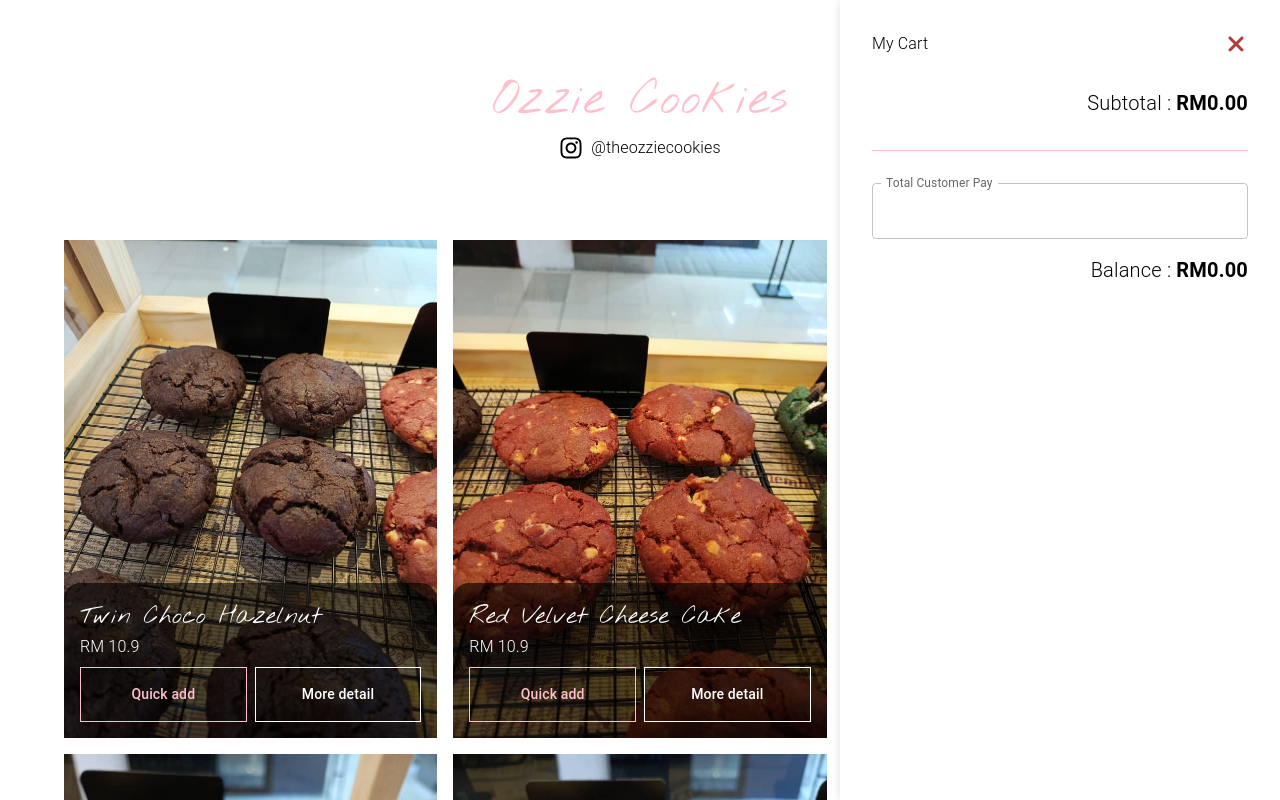
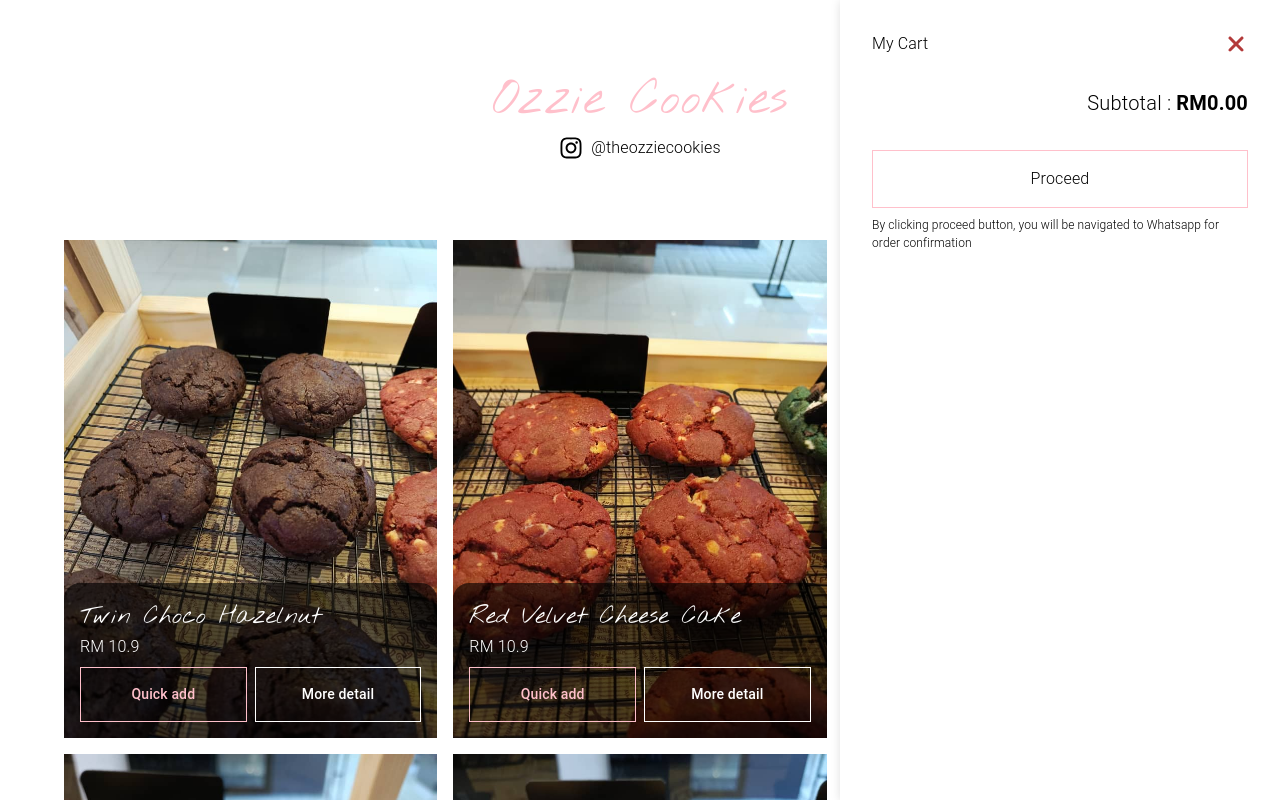
Before and after one commit to NazarulxFitri/kwason-by-adlee, a Next.js app: page / in a window 1280 px wide. Both pictures are taken after a click on the element 1226 px from the left and 56 px from the top of the page. Shown: the top 800 px of the page. Built offline with nearby package versions, Linux system fonts and the light colour scheme.

Commit message:
Update macademia price

```diff
--- a/src/modules/LayoutModule/CartModule/index.tsx
+++ b/src/modules/LayoutModule/CartModule/index.tsx
@@ -107,8 +107,7 @@ const CartModule: React.FC<CartModuleProps> = ({ setShowCart }) => {
         </Box>
         <Box>
 
-          <Box mt={4} sx={{ borderTop: "1px solid pink", pt: 4 }}>
-            {console.log("xxx customerpay", totalCustomerPay)}
+          {/* <Box mt={4} sx={{ borderTop: "1px solid pink", pt: 4 }}>
             <TextField
               InputLabelProps={{ shrink: true }}
               type="number"
@@ -125,8 +124,8 @@ const CartModule: React.FC<CartModuleProps> = ({ setShowCart }) => {
               />
             </Box>
           </Box>
-        </Box>
-        {/* <Box
+        </Box> */}
+          <Box
             mt={4}
             sx={{
               border: "1px solid pink",
@@ -163,13 +162,14 @@ const CartModule: React.FC<CartModuleProps> = ({ setShowCart }) => {
                 text={`Proceed`}
               />
             </Link>
-        </Box> */}
-        {/* <Text
+          </Box>
+          <Text
             mt={1}
             variant="body1"
             sx={{ fontWeight: "300", fontSize: "12px" }}
             text={`By clicking proceed button, you will be navigated to Whatsapp for order confirmation`}
-        /> */}
+          />
+        </Box>
       </Box>
     </Box>
   );
--- a/src/utils/useGetItemListings.tsx
+++ b/src/utils/useGetItemListings.tsx
@@ -44,7 +44,7 @@ export const useGetItemListings = () => {
       id: "macademia-white-chocolate",
       url: `/media/macademia.jpeg`,
       alt: "theozziecookies",
-      price: 9.80,
+      price: 10.90,
       name: "Macademia White Chocolate",
       description:
         "Macademia White Chocolate",
```
Lines whose indentation alone changed are shown as unchanged.
